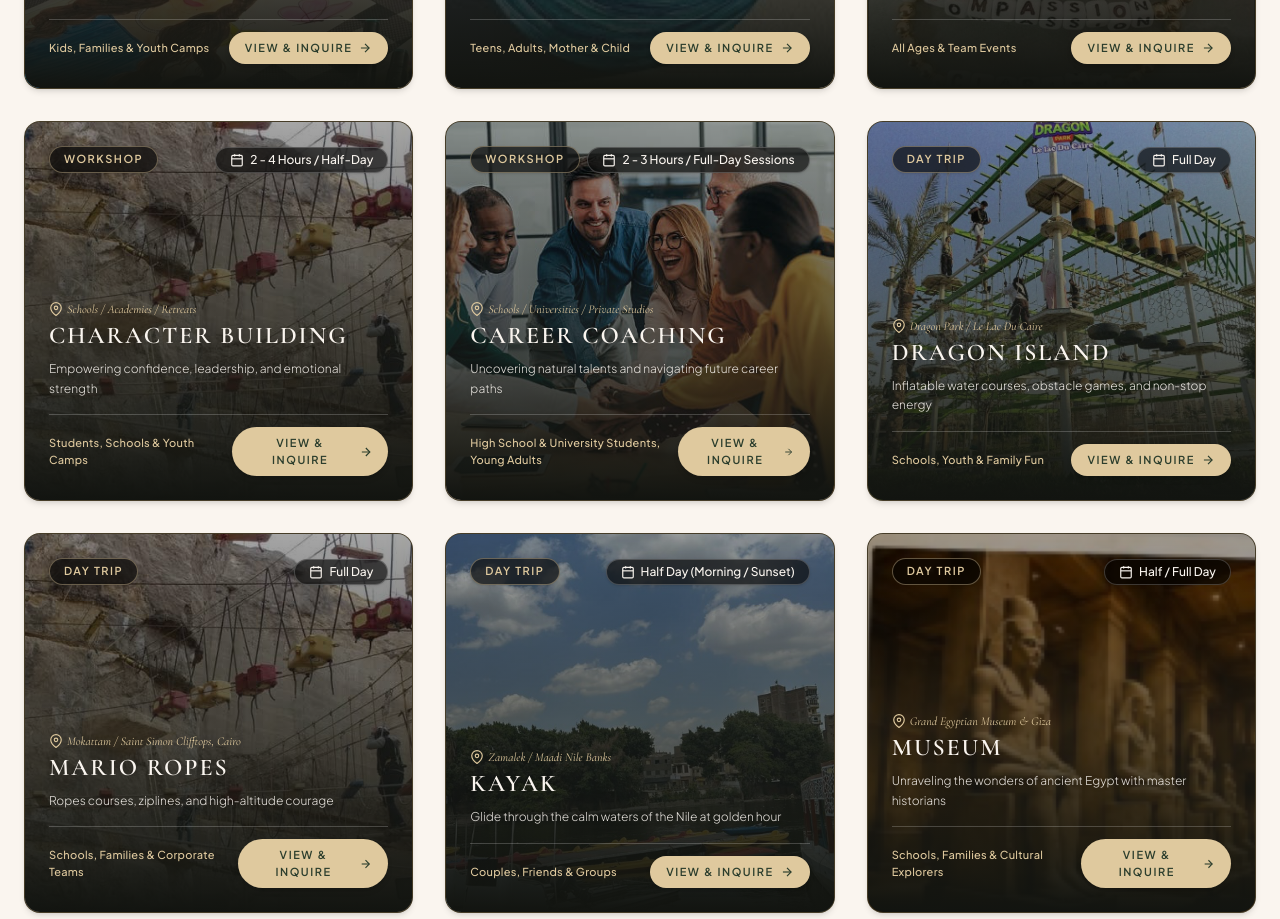
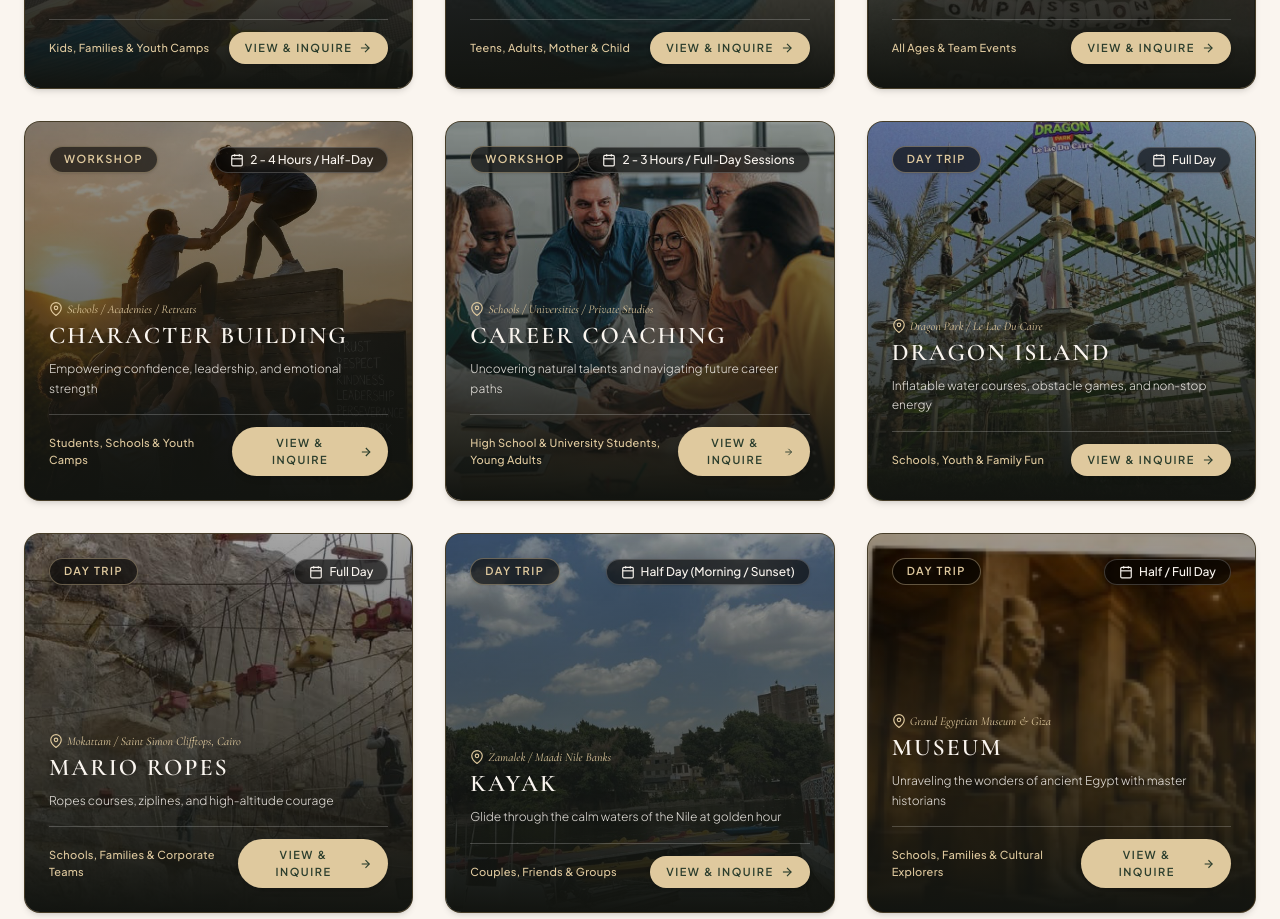
Before and after one commit to Pavlyemad2005/Hidden_Gems, a Next.js app: page / in a window 1280 px wide. Shown: the part 2920-3839 px from the top of the page. Built offline with nearby package versions, Linux system fonts and the light colour scheme.

Commit message:
Update Character Building workshop with inspiring team obstacle wall photo

```diff
--- a/src/app/page.tsx
+++ b/src/app/page.tsx
@@ -166,7 +166,7 @@ const GEMS_DATA: GemItem[] = [
     duration: "2 - 4 Hours / Half-Day",
     location: "Schools / Academies / Retreats",
     targetAudience: "Students, Schools & Youth Camps",
-    image: "/photos/mario-ropes.png",
+    image: "/photos/character-building.png",
     highlights: [
       "Gamified team leadership and problem-solving simulations",
       "Public speaking, active listening, and peer collaboration exercises",
```
Also changed, not shown: public/photos/character-building.png (added).
